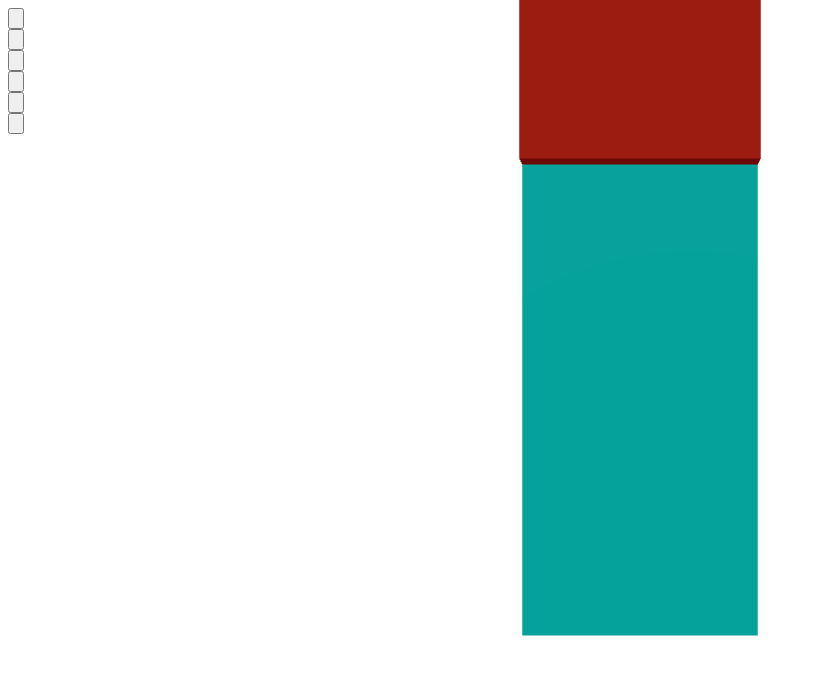
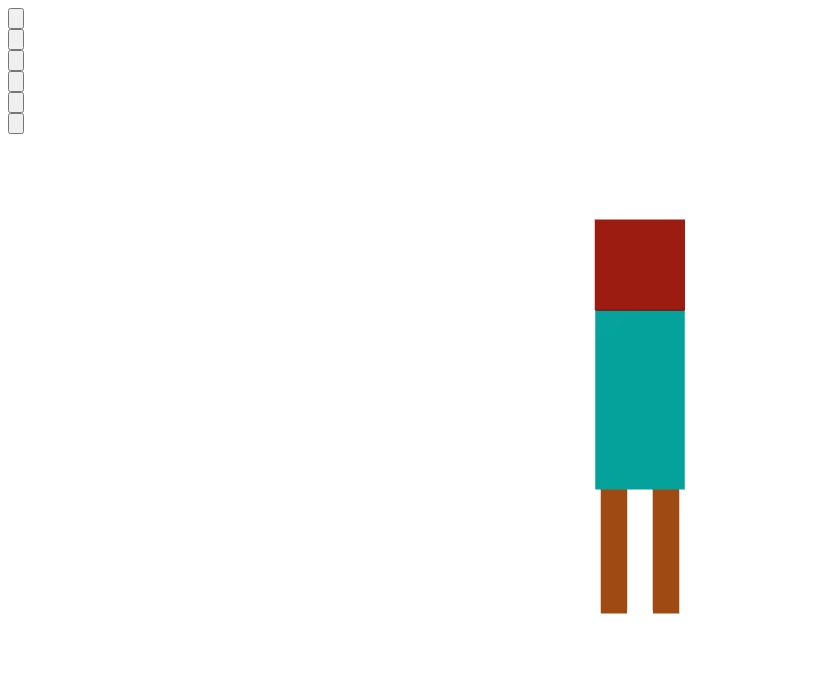
Before and after one commit to thuid35/idweek-goods, a Next.js app: page / in a window 1280 px wide. Shown: the top 674 px of the page, without its empty margins (0-816 px from the left). Built offline with nearby package versions, Linux system fonts and the light colour scheme.

Commit message:
fixed two

```diff
--- /dev/null
+++ b/app/components/DollCanvas.js
@@ -0,0 +1,51 @@
+"use client";
+
+import React from "react";
+import { Canvas } from "@react-three/fiber";
+import { OrbitControls } from "@react-three/drei";
+import { Doll } from "./DollParts";
+
+/**
+ * 獨立的 Three.js Canvas 模組
+ * 負責渲染 3D 場景和娃娃模型
+ */
+export function DollCanvas({ headIndex, bodyIndex, legsIndex }) {
+  return (
+    <Canvas
+      camera={{ position: [0, 0, 10], fov: 50 }}
+      style={{
+        position: 'absolute',
+        top: 0,
+        left: 0,
+        width: '100%',
+        height: '100%',
+        borderRadius: '1.5rem',
+        overflow: 'hidden'
+      }}
+    >
+      {/* 環境光 */}
+      <ambientLight intensity={0.5} />
+
+      {/* 方向光 */}
+      <directionalLight position={[5, 10, 5]} intensity={1} />
+
+      {/* 聚光燈 */}
+      <spotLight position={[-5, 5, 2]} intensity={0.5} angle={0.5} />
+
+      {/* 娃娃模型 */}
+      <Doll
+        headIndex={headIndex}
+        bodyIndex={bodyIndex}
+        legsIndex={legsIndex}
+      />
+
+      {/* 軌道控制器 */}
+      <OrbitControls
+        enableZoom={false}
+        enablePan={false}
+        minPolarAngle={Math.PI / 2.5}
+        maxPolarAngle={Math.PI / 1.8}
+      />
+    </Canvas>
+  );
+};
--- a/app/components/DollParts.js
+++ b/app/components/DollParts.js
@@ -63,7 +63,7 @@ export function Legs({ index }) {
     if (meshRef.current) {
          gsap.fromTo(meshRef.current.position,
             { y: -2 },
-            { y: -1.5, duration: 0.4, ease: "power2.out" }
+            { y: 0.3, duration: 0.4, ease: "power2.out" }
         );
     }
   }, [index]);
--- a/app/page.js
+++ b/app/page.js
@@ -1,11 +1,8 @@
 "use client";
 
 import React, { useState } from "react";
-import { Canvas } from "@react-three/fiber";
-import { OrbitControls } from "@react-three/drei";
-
 import { PARTS } from "./components/constants";
-import { Doll } from "./components/DollParts";
+import { DollCanvas } from "./components/DollCanvas";
 
 // --- Static UI Component ---
 function ArrowButton({ direction, onClick }) {
@@ -64,39 +61,15 @@ export default function Home() {
   return (
     <main className="w-screen h-screen overflow-hidden bg-neutral-900 flex items-center justify-center">
 
-      {/* Main Container: 80vw width, 60vh height, centered */}
-      <div className="relative w-[80vw] h-[60vh] bg-white/5 rounded-3xl border border-white/10 shadow-2xl flex flex-col justify-center">
+      {/* Main Container: 70vw width, 60vh height, centered */}
+      <div className="relative w-[70vw] h-[60vh] bg-white/5 backdrop-blur-sm rounded-3xl border border-white/20 shadow-[0_20px_60px_rgba(0,0,0,0.5)] flex flex-col justify-center">
 
         {/* 3D Layer - Absolute Inset */}
-        <Canvas
-          camera={{ position: [0, 0, 4.5], fov: 45 }}
-          style={{
-            position: 'absolute',
-            top: 0,
-            left: 0,
-            width: '100%',
-            height: '100%',
-            borderRadius: '1.5rem',
-            overflow: 'hidden'
-          }}
-        >
-                <ambientLight intensity={0.5} />
-                <directionalLight position={[5, 10, 5]} intensity={1} />
-                <spotLight position={[-5, 5, 2]} intensity={0.5} angle={0.5} />
-
-                <Doll
-                    headIndex={headIndex}
-                    bodyIndex={bodyIndex}
-                    legsIndex={legsIndex}
-                />
-
-                <OrbitControls
-                    enableZoom={false}
-                    enablePan={false}
-                    minPolarAngle={Math.PI / 2.5}
-                    maxPolarAngle={Math.PI / 1.8}
-                />
-        </Canvas>
+        <DollCanvas
+          headIndex={headIndex}
+          bodyIndex={bodyIndex}
+          legsIndex={legsIndex}
+        />
 
 
         {/* Static UI Layer */}
--- a/app/robots.js
+++ b/app/robots.js
@@ -5,6 +5,6 @@ export default function robots() {
       allow: '/',
       disallow: '/private/',
     },
-    sitemap: 'https://your-domain.com/sitemap.xml',
-  }
-}
+    sitemap: 'https://goods.thuid.net/sitemap.xml',
+  };
+};
```
